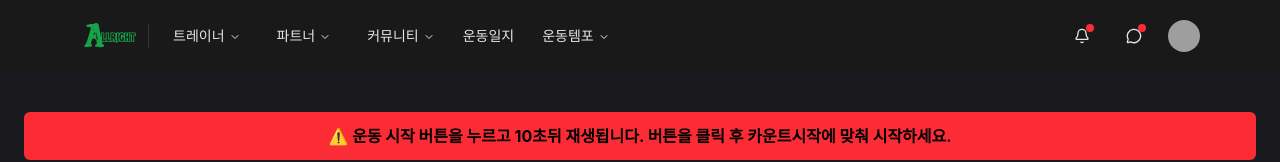
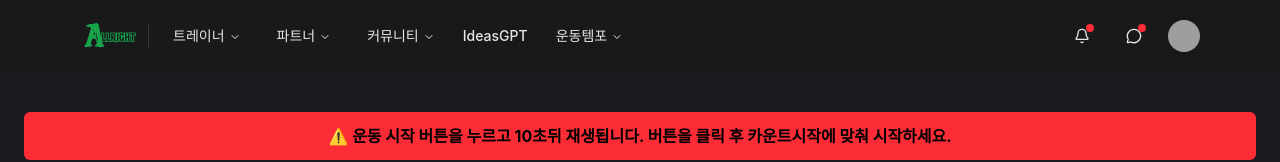
Before and after one commit to whdjh/YepBuddy, a Next.js app in the folder allright_web/: page /tempomanual/exercise in a window 1280 px wide. Shown: the top 162 px of the page. Built offline with nearby package versions, Linux system fonts and the light colour scheme; grey boxes are pictures that could not be loaded; a web font is replaced by a local one.

Commit message:
chore: 운동루틴 아이디로 변경

```diff
--- a/allright_web/src/components/common/Gnb.tsx
+++ b/allright_web/src/components/common/Gnb.tsx
@@ -81,8 +81,8 @@ const menus: Menu[] = [
     ],
   },
   {
-    name: "운동일지",
-    href: "/diary",
+    name: "IdeasGPT",
+    href: "/ideas",
   },
   {
     name: "운동템포",
```
